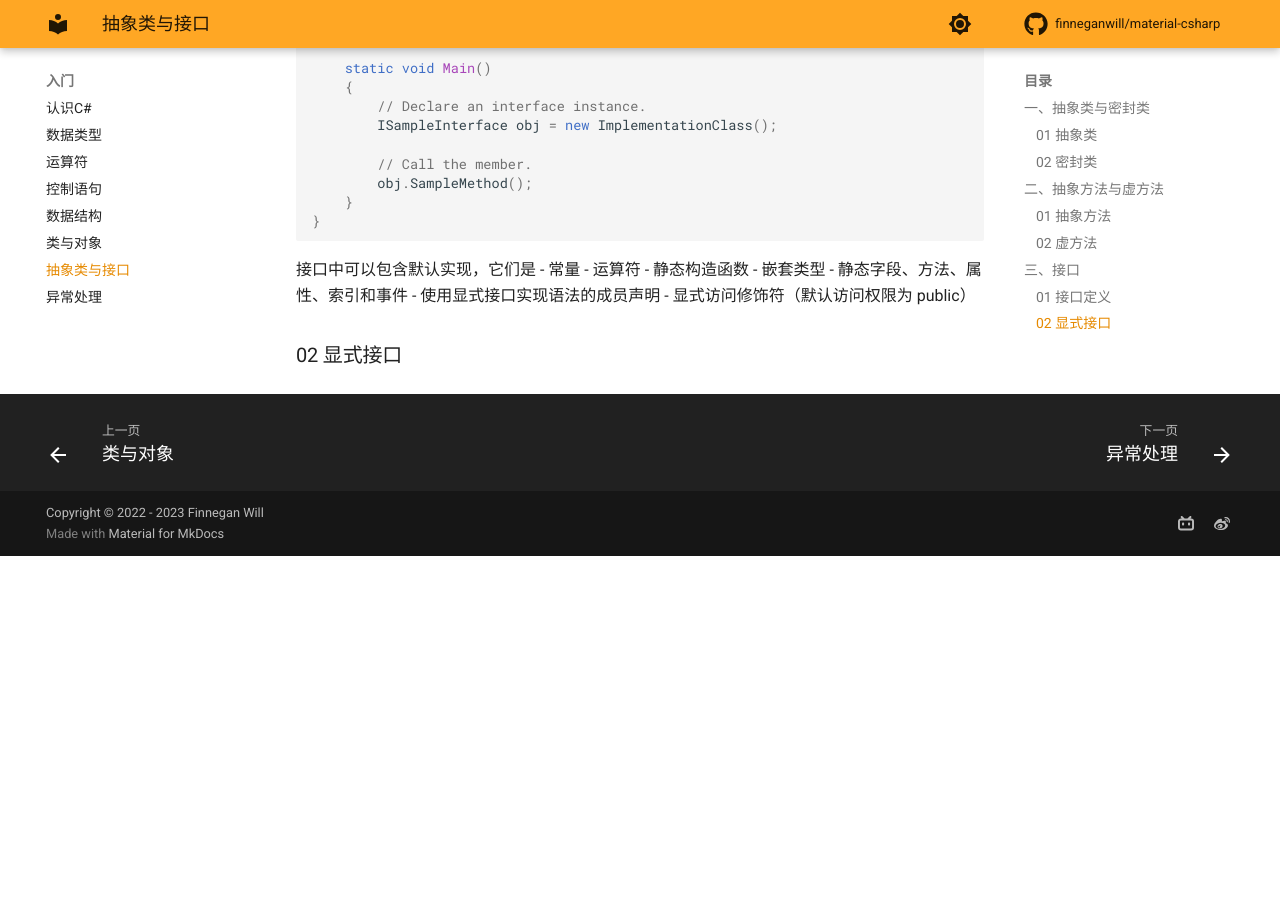
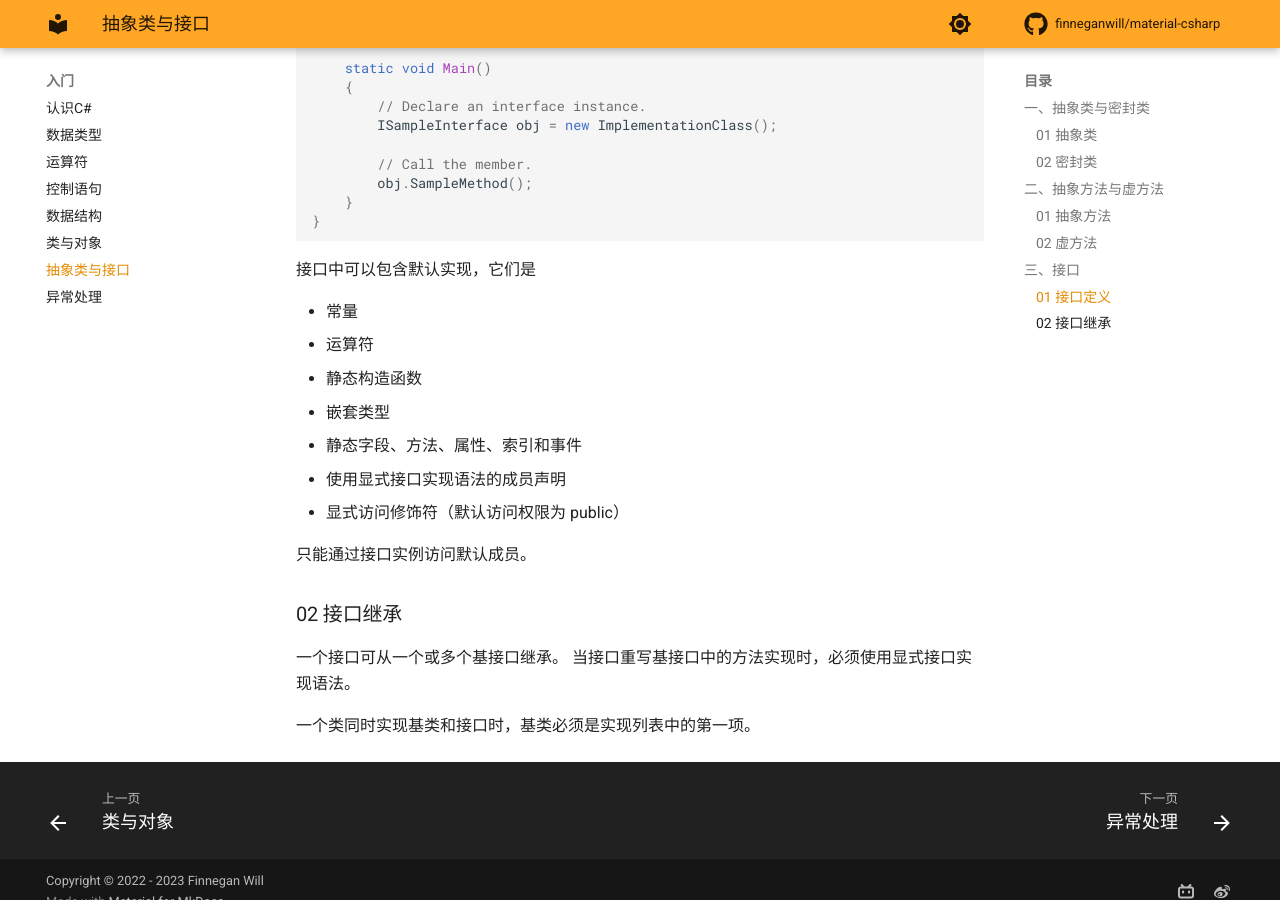
Before and after one commit to finneganwill/material-csharp, an MkDocs documentation site: the page built from docs/入门/06 抽象类与接口.md, in a window 1280 px wide and 900 px high, scrolled down 2822 px. Built offline with MkDocs 1.6.1 and Material for MkDocs 9.7.7, drawn with Linux system fonts in a browser that asks for light colours; comment, search, counter and statistics services are not loaded; before the commit the page ends 3378 px from its top, so only the background shows below that.

Commit message:
vault backup: 2023-03-21 16:18:11

````diff
--- a/docs/入门/06 抽象类与接口.md
+++ b/docs/入门/06 抽象类与接口.md
@@ -101,8 +101,10 @@ class ImplementationClass : ISampleInterface
 }
 ```
 
+
 接口中可以包含默认实现，它们是
-- 常量
+
+* 常量
 - 运算符
 - 静态构造函数
 -  嵌套类型
@@ -110,5 +112,10 @@ class ImplementationClass : ISampleInterface
 -  使用显式接口实现语法的成员声明
 -  显式访问修饰符（默认访问权限为 public）
 
+只能通过接口实例访问默认成员。
 
-### 02 显式接口
+
+### 02 接口继承
+一个接口可从一个或多个基接口继承。 当接口重写基接口中的方法实现时，必须使用显式接口实现语法。
+
+一个类同时实现基类和接口时，基类必须是实现列表中的第一项。
--- a/mkdocs.yml
+++ b/mkdocs.yml
@@ -154,6 +154,11 @@ markdown_extensions:
   - attr_list
   - md_in_html
 
+  # 列表
+  - def_list
+  - pymdownx.tasklist:
+      custom_checkbox: true
+
 
 # 插件
 plugins:
````
